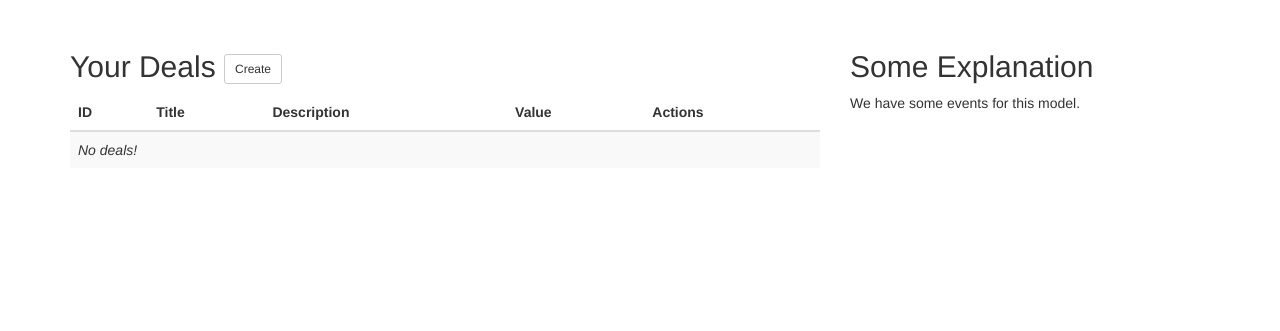
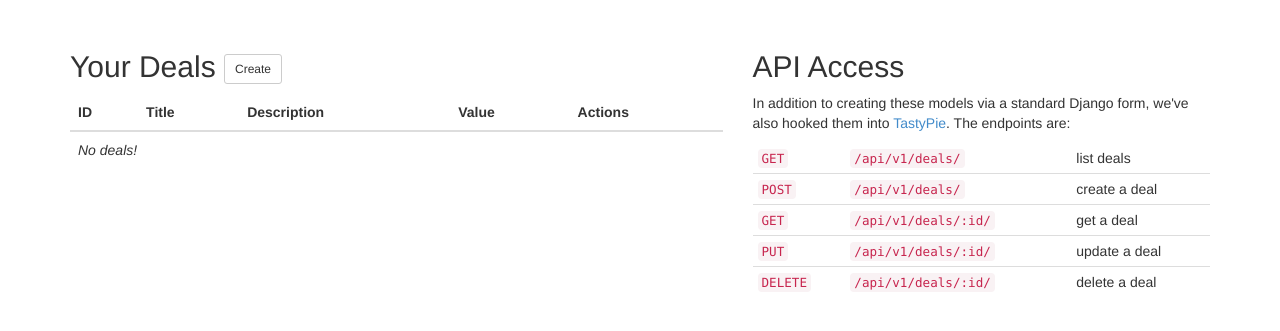
Before and after one commit to zapier/resthookdemo, a Django app: page /crm/deals/ in a window 1280 px wide. Shown: the part 82-413 px from the top of the page. Run offline with Django 3.2, Linux system fonts and the light colour scheme; the visitor is signed in with stand-in values (Sample User, id 1); data that the repository does not hold is empty; parts of the project's set-up code (start-up, migrations or seed data) failed here and were passed over; some libraries are stand-ins or nearby versions.

Commit message:
api access sidebar

```diff
--- a/resthookdemo/crm/templates/deals.html
+++ b/resthookdemo/crm/templates/deals.html
@@ -2,9 +2,9 @@
 
 {% block content %}
 <div class="row">
-    <div class="col-md-8">
+    <div class="col-md-7">
       <h2>Your Deals <a href="{% url "create_deal" %}" class="btn btn-default btn-sm">Create</a></h2>
-      <table class="table table-striped">
+      <table class="table table-hover">
         <thead>
           <tr>
             <th>ID</th>
@@ -31,9 +31,18 @@
         </tbody>
       </table>
     </div>
-    <div class="col-md-4">
-      <h2>Some Explanation</h2>
-      <p>We have some events for this model.</p>
+    <div class="col-md-5">
+      <h2>API Access</h2>
+      <p>In addition to creating these models via a standard Django form, we've also hooked them into <a href="http://django-tastypie.readthedocs.org/en/latest/">TastyPie</a>. The endpoints are:</p>
+      <table class="table table-condensed">
+        <tbody>
+          <tr><td style="border:0"><code>GET</code></td><td style="border:0"><code>/api/v1/deals/</code></td><td style="border:0">list deals</td></tr>
+          <tr><td><code>POST</code></td><td><code>/api/v1/deals/</code></td><td>create a deal</td></tr>
+          <tr><td><code>GET</code></td><td><code>/api/v1/deals/:id/</code></td><td>get a deal</td></tr>
+          <tr><td><code>PUT</code></td><td><code>/api/v1/deals/:id/</code></td><td>update a deal</td></tr>
+          <tr><td><code>DELETE</code></td><td><code>/api/v1/deals/:id/</code></td><td>delete a deal</td></tr>
+        </tbody>
+      </table>
     </div>
   </div>
 {% endblock content %}
```
Also changed, not shown: resthookdemo/crm/templates/contacts.html (+14 -5 lines), resthookdemo/templates/hooks.html (+15 -5 lines).
